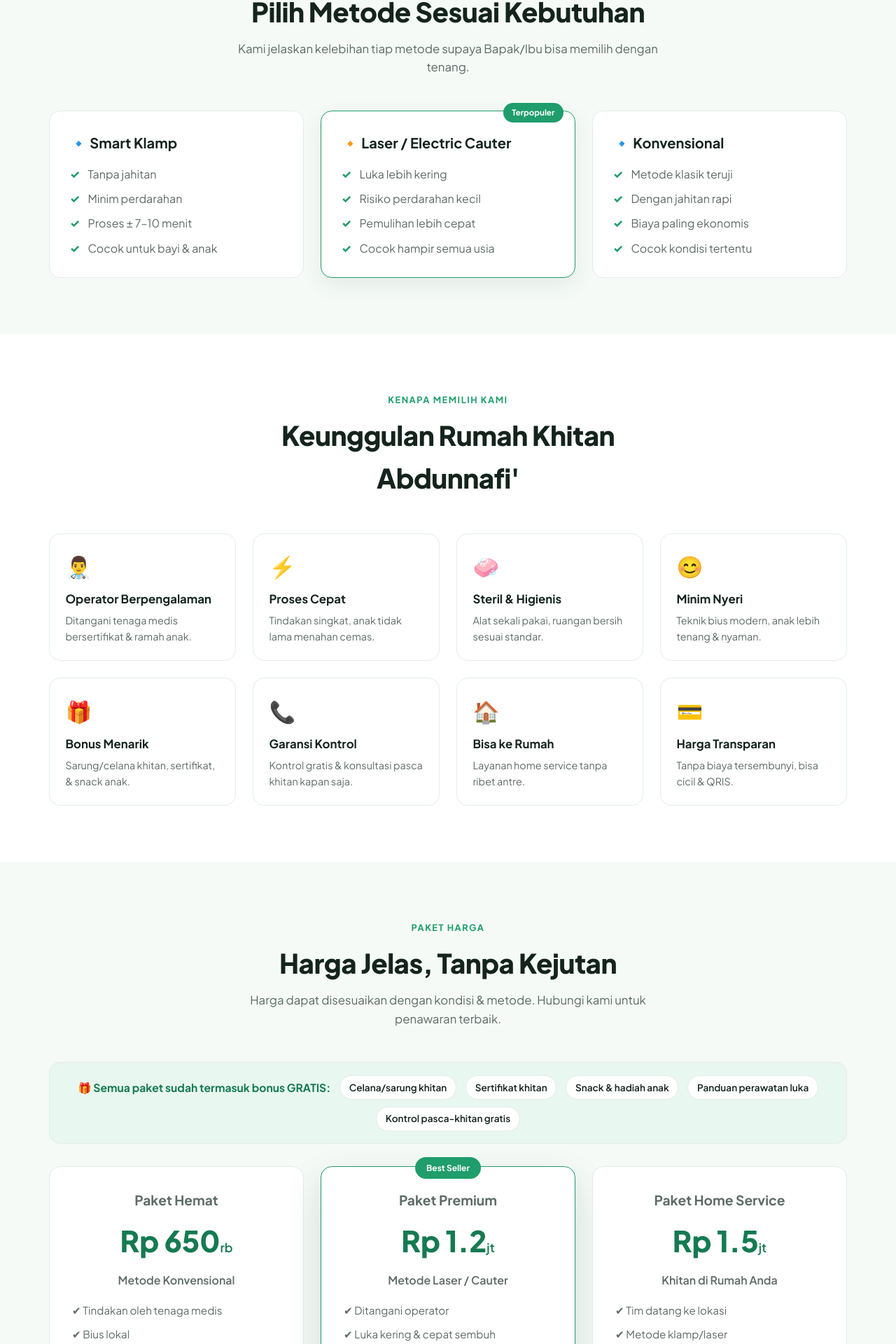
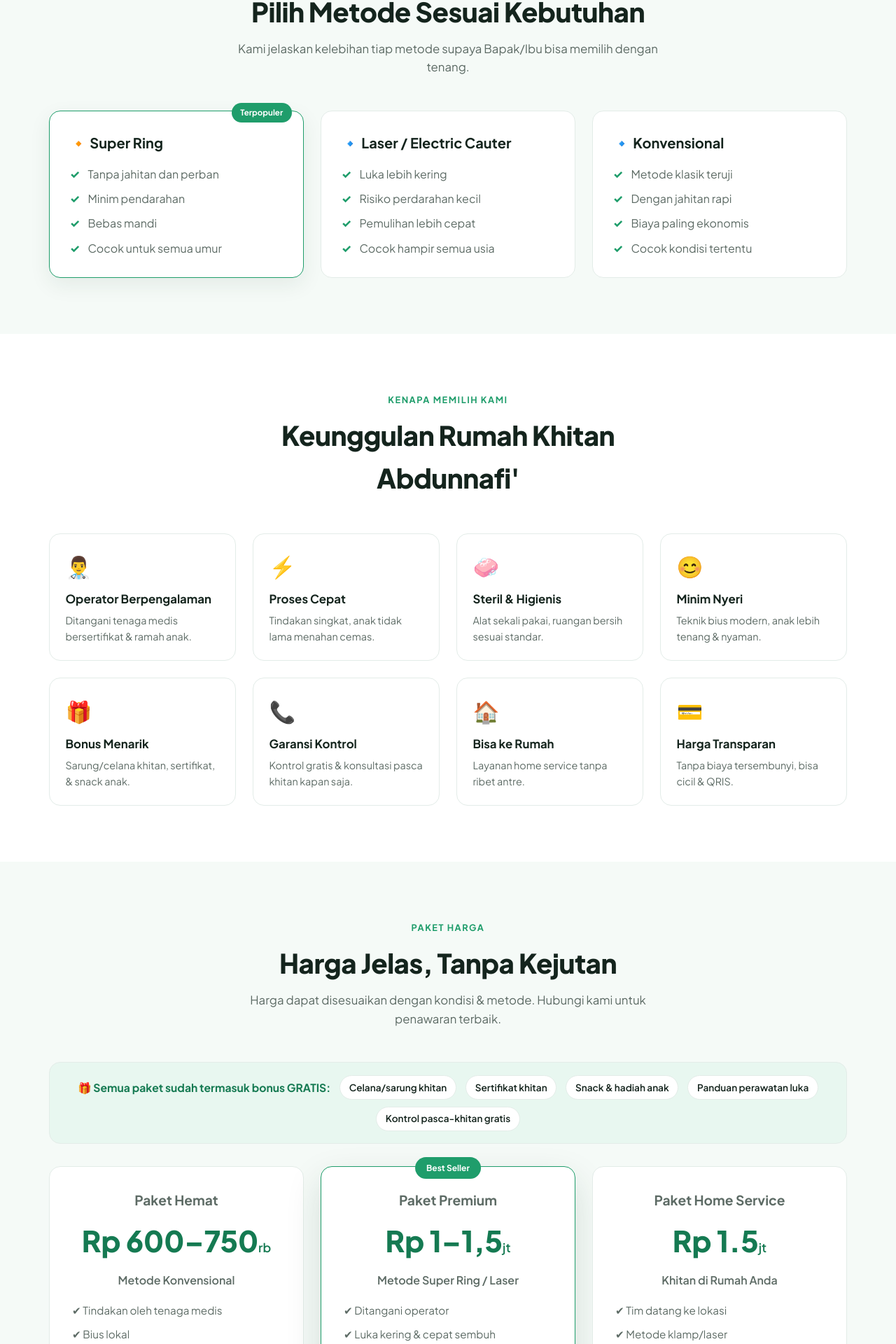
Before and after one commit to awteguh/rumah-khitan, a Next.js app: page / in a window 1280 px wide. Shown: the part 1850-3770 px from the top of the page at 70% size. Built offline with nearby package versions, Linux system fonts and the light colour scheme.

Commit message:
Update metode Super Ring & harga paket
- Smart Klamp -> Super Ring (tanpa jahitan & perban, minim pendarahan,
  bebas mandi, cocok semua umur); label Terpopuler pindah ke Super Ring
- Paket Hemat Rp 600-750rb, Premium Rp 1-1,5jt
- Samakan nama metode di dropdown booking & FAQ

```diff
--- a/data/content.js
+++ b/data/content.js
@@ -55,13 +55,13 @@ export const services = [
 // "featured: true" memberi tanda/garis hijau "Terpopuler".
 export const methods = [
   {
-    title: "🔹 Smart Klamp",
-    points: ["Tanpa jahitan", "Minim perdarahan", "Proses ± 7–10 menit", "Cocok untuk bayi & anak"],
+    title: "🔸 Super Ring",
+    featured: true,
+    tag: "Terpopuler",
+    points: ["Tanpa jahitan dan perban", "Minim pendarahan", "Bebas mandi", "Cocok untuk semua umur"],
   },
   {
-    title: "🔸 Laser / Electric Cauter",
-    featured: true,
-    tag: "Terpopuler",
+    title: "🔹 Laser / Electric Cauter",
     points: ["Luka lebih kering", "Risiko perdarahan kecil", "Pemulihan lebih cepat", "Cocok hampir semua usia"],
   },
   {
@@ -87,16 +87,16 @@ export const advantages = [
 export const pricing = [
   {
     name: "Paket Hemat",
-    price: "Rp 650",
+    price: "Rp 600–750",
     unit: "rb",
     sub: "Metode Konvensional",
     features: ["Tindakan oleh tenaga medis", "Bius lokal", "Obat & perawatan dasar", "Kontrol 1x gratis"],
   },
   {
     name: "Paket Premium",
-    price: "Rp 1.2",
+    price: "Rp 1–1,5",
     unit: "jt",
-    sub: "Metode Laser / Cauter",
+    sub: "Metode Super Ring / Laser",
     popular: true,
     features: ["Ditangani operator", "Luka kering & cepat sembuh", "Paket obat lengkap", "Celana khitan + sertifikat", "Kontrol 2x gratis"],
   },
@@ -119,7 +119,7 @@ export const testimonials = [
 // ---- FAQ (pertanyaan yang sering ditanya) ----
 export const faqs = [
   { q: "Apakah khitan terasa sakit?", a: "Kami menggunakan bius lokal modern sehingga anak hanya merasakan sedikit tidak nyaman saat penyuntikan. Selama tindakan, area sudah mati rasa." },
-  { q: "Berapa lama proses khitannya?", a: "Tergantung metode. Smart Klamp ± 7–10 menit, laser/cauter ± 15–20 menit, konvensional ± 20–30 menit." },
+  { q: "Berapa lama proses khitannya?", a: "Tergantung metode. Super Ring ± 7–10 menit, laser/cauter ± 15–20 menit, konvensional ± 20–30 menit." },
   { q: "Berapa lama sampai sembuh total?", a: "Umumnya 5–10 hari tergantung metode dan perawatan. Kami berikan panduan perawatan luka dan kontrol gratis." },
   { q: "Apakah bisa khitan di rumah?", a: "Bisa. Layanan home service kami datang ke lokasi Anda lengkap dengan peralatan steril dan tim medis." },
   { q: "Metode apa yang paling cocok untuk anak saya?", a: "Konsultasikan dulu dengan kami. Tim akan merekomendasikan metode terbaik sesuai usia dan kondisi anak." },
@@ -143,7 +143,7 @@ export const guarantees = [
 
 // ---- Pilihan metode pada form booking cepat ----
 export const bookingMethods = [
-  "Klamp (Smart Klamp)",
+  "Super Ring",
   "Laser / Electric Cauter",
   "Konvensional",
   "Belum tahu, mau konsultasi",
```
Also changed, not shown: 1 other file (tests, documents, lock files or other folders).
